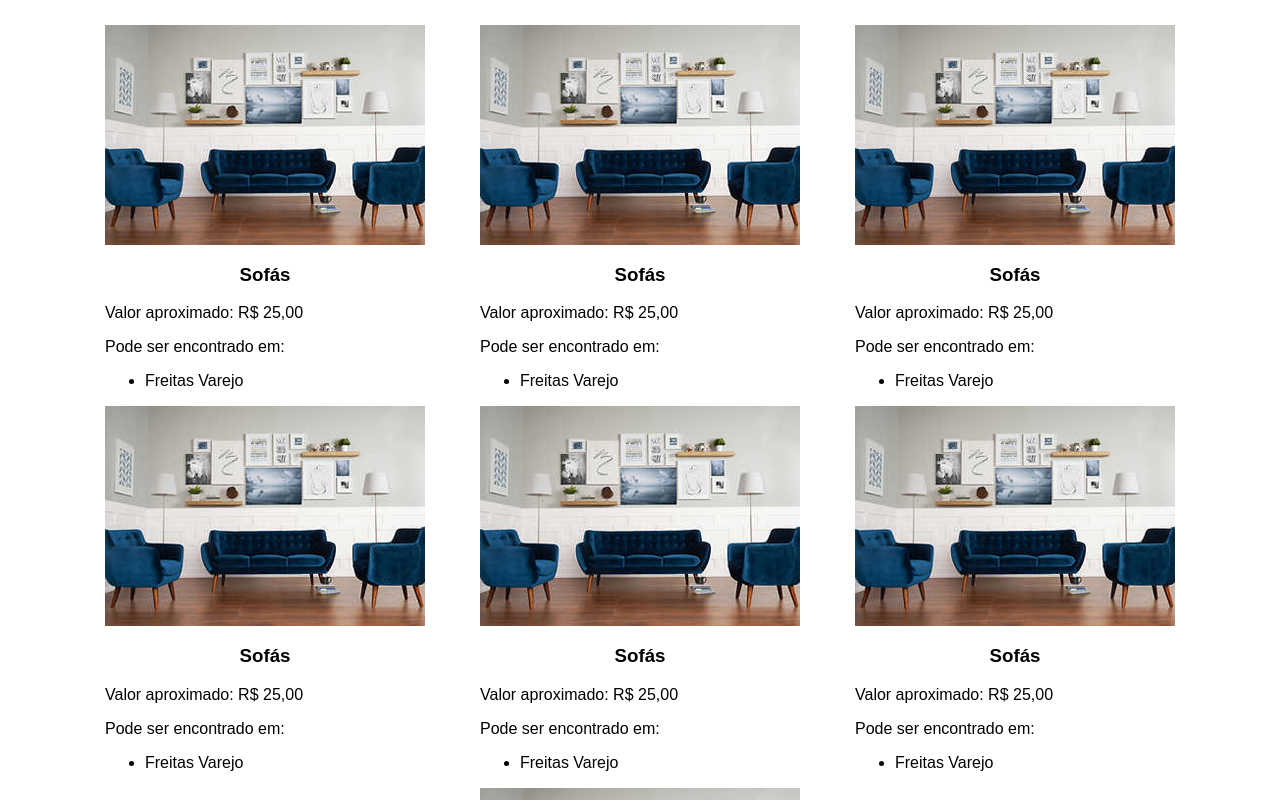
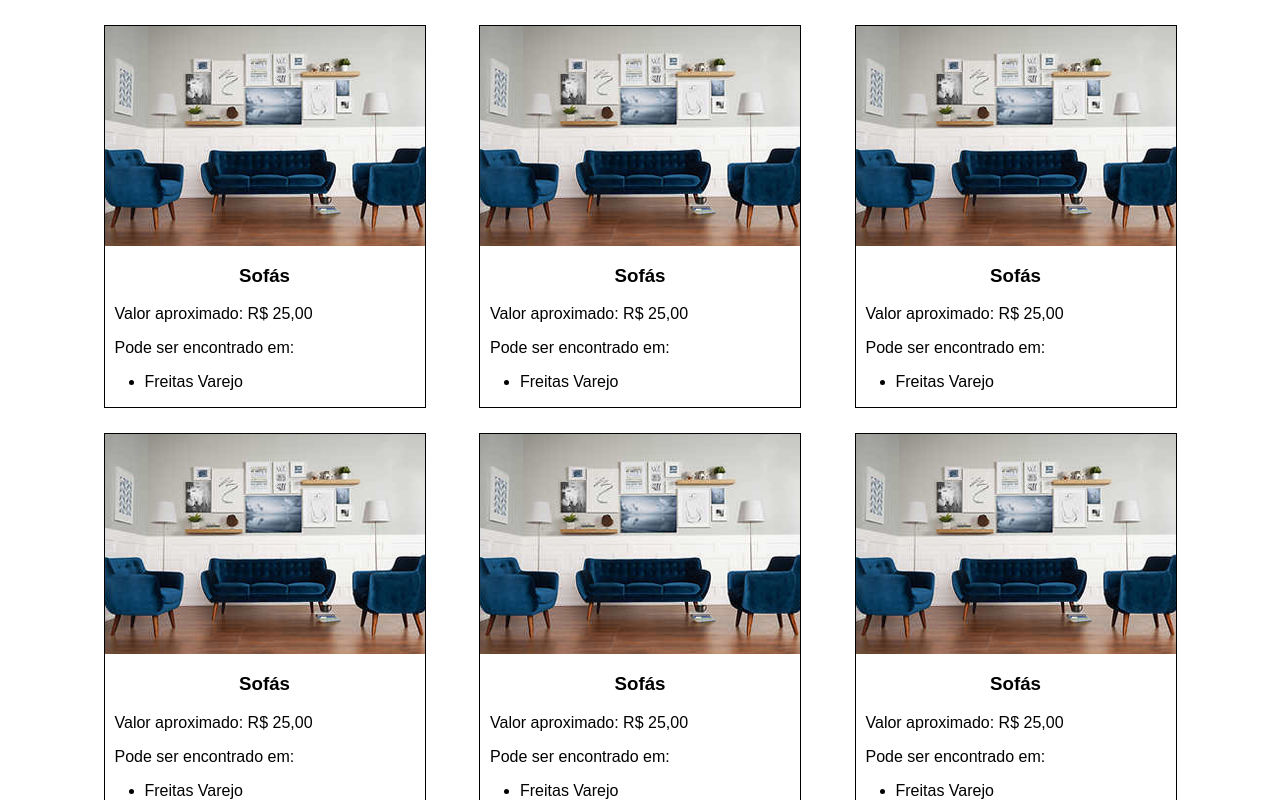
Before and after one commit to Jefferson227/legendary-potato, a React (Create React App) app: page / in a window 1280 px wide. Shown: the top 800 px of the page. Built offline with nearby package versions, Linux system fonts and the light colour scheme.

Commit message:
chore(item): add border on the item

```diff
--- a/src/Item/Item.css
+++ b/src/Item/Item.css
@@ -1,3 +1,8 @@
+.item {
+  margin-bottom: 25px;
+  border: 1px solid #000;
+}
+
 .image {
   background: url(../assets/images/living-room.jpg);
   width: 320px;
@@ -5,6 +10,15 @@
   margin: 0 auto;
 }
 
+.item .info {
+  display: inline-block;
+  width: 100%;
+}
+
+.item .info p {
+  margin-left: 10px;
+}
+
 h3 {
   text-align: center;
 }
--- a/src/Item/Item.js
+++ b/src/Item/Item.js
@@ -3,8 +3,10 @@ import './Item.css';
 
 const item = () => {
   return (
-    <div>
+    <div className="item">
       <div className="image"></div>
+
+      <div className="info">
         <h3>Sofás</h3>
         <p>Valor aproximado: R$ 25,00</p>
         <p>Pode ser encontrado em:</p>
@@ -12,6 +14,7 @@ const item = () => {
           <li>Freitas Varejo</li>
         </ul>
       </div>
+    </div>
   );
 };
 
```
Lines whose indentation alone changed are shown as unchanged.
